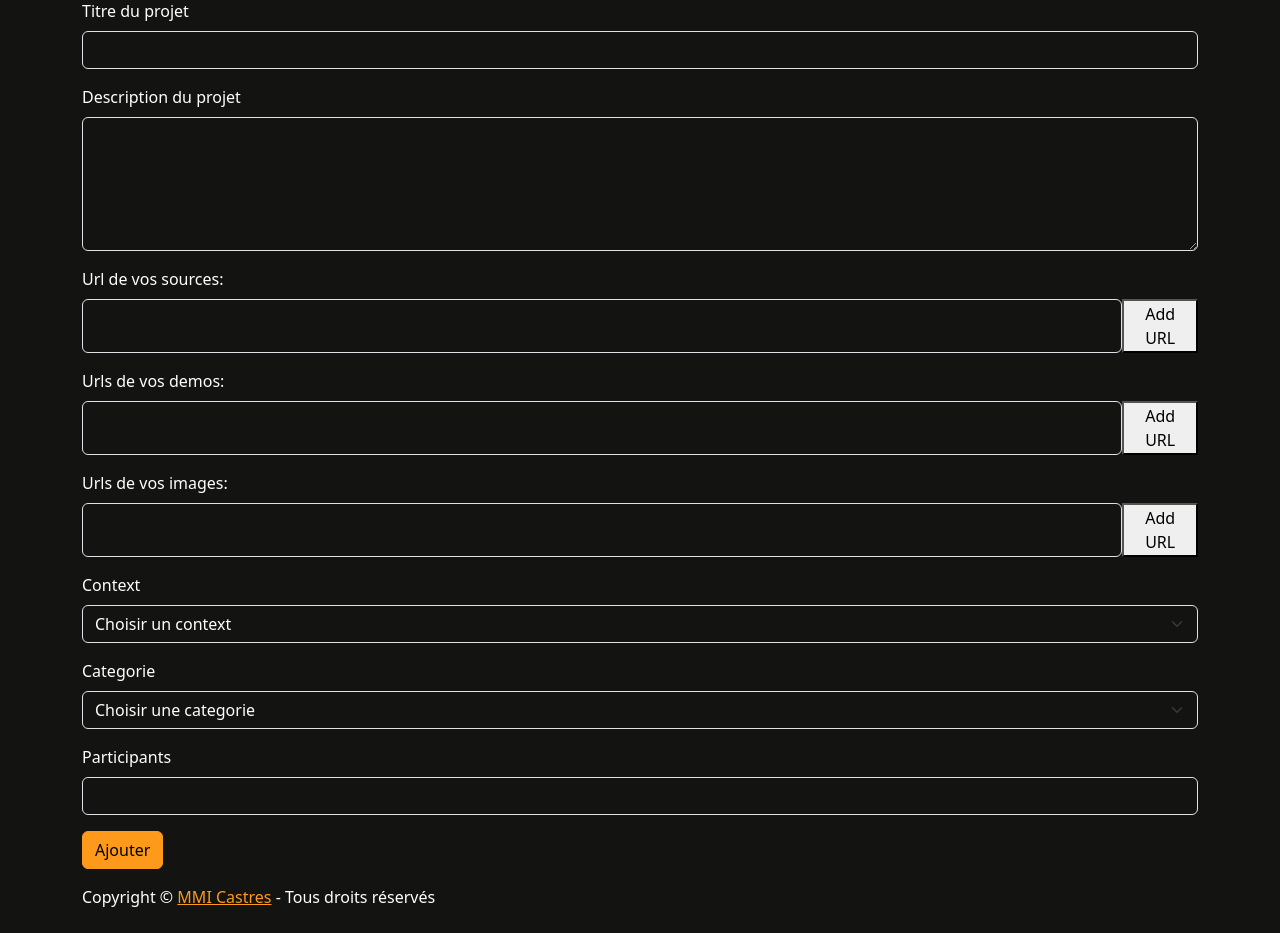
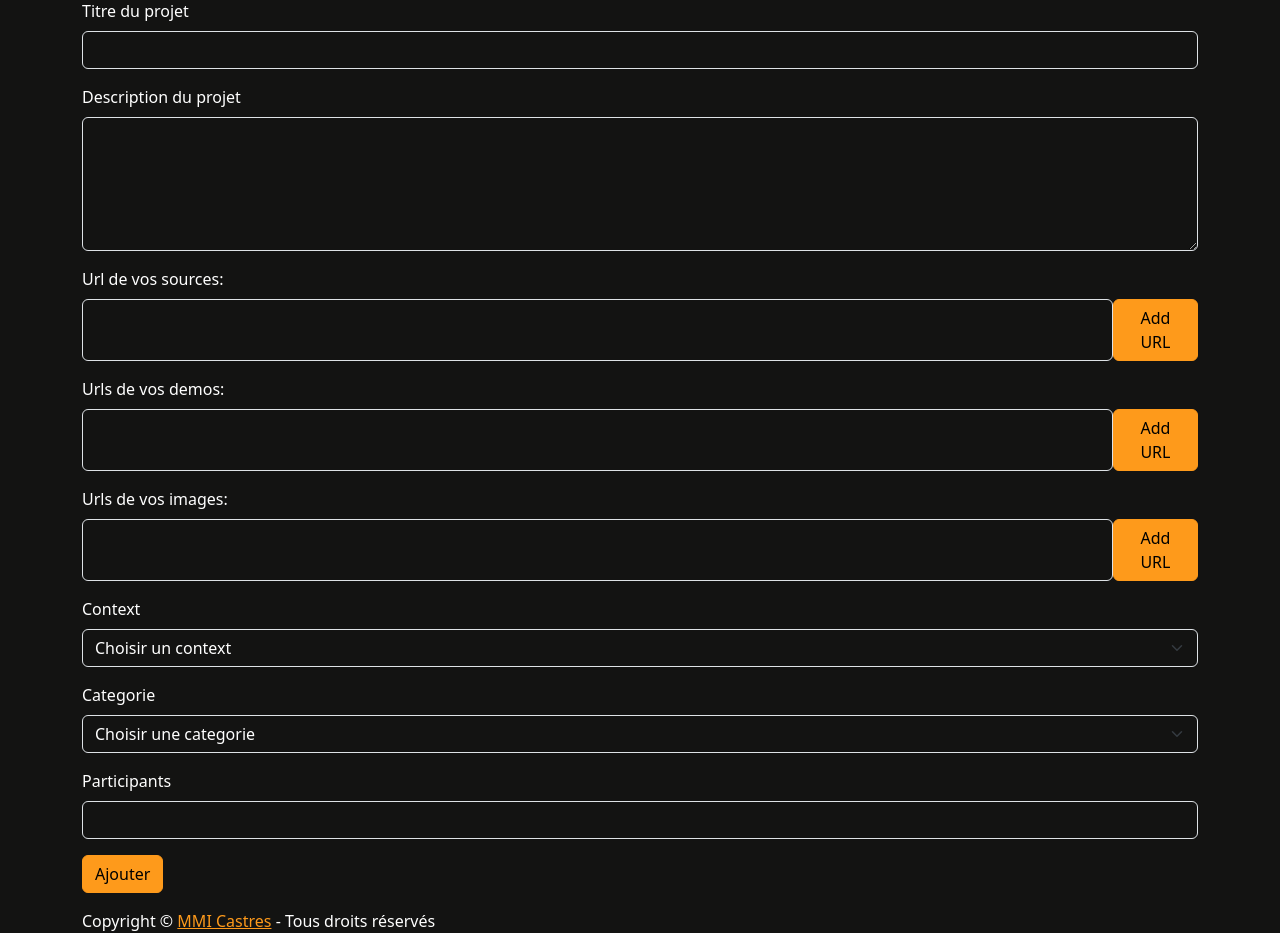
Before and after one commit to mmicastres/sae301-kiliangui, a PHP site: template Views/projet_ajout.html.twig in a window 1280 px wide. Shown: the part 153-1086 px from the top of the page. Before the commit the page ends 1060 px from the top, so only its background shows below. Run offline with PHP 8.4, Linux system fonts and the light colour scheme; the template is opened without the code that fills it, so the values that code supplies are empty; style sheets or scripts are compiled from the project's sources; some libraries are stand-ins or nearby versions.

```diff
--- a/Views/projet_ajout.html.twig
+++ b/Views/projet_ajout.html.twig
@@ -18,7 +18,7 @@
             <label for="sourceUrlInput" class="form-label">Url de vos sources:</label>
             <div class="d-flex">
                 <input type="text" class="form-control" id="sourceUrlInput" required>
-                <button type="button" onclick="addUrl('sourceUrlInput','sourceUrlList','sourceHiddenUrls' )">Add URL</button>
+                <button class="btn btn-primary" type="button" onclick="addUrl('sourceUrlInput','sourceUrlList','sourceHiddenUrls' )">Add URL</button>
             </div>
             <ul id="sourceUrlList"></ul>
             <!--Create a hidden input to store the urls-->
@@ -29,7 +29,7 @@
             <label for="demoUrlInput" class="form-label">Urls de vos demos:</label>
             <div class="d-flex">
                 <input type="text" class="form-control" id="demoUrlInput" required>
-                <button type="button" onclick="addUrl('demoUrlInput','demoUrlList','demoHiddenUrls' )">Add URL</button>
+                <button class="btn btn-primary" type="button" onclick="addUrl('demoUrlInput','demoUrlList','demoHiddenUrls' )">Add URL</button>
             </div>
             <ul id="demoUrlList"></ul>
             <!--Create a hidden input to store the urls-->
@@ -40,7 +40,7 @@
             <label for="imgUrlInput" class="form-label">Urls de vos images:</label>
             <div class="d-flex">
                 <input type="text" class="form-control" id="imgUrlInput" required>
-                <button type="button" onclick="addUrl('imgUrlInput','imgUrlList','imgHiddenUrls' )">Add URL</button>
+                <button class="btn btn-primary" type="button" onclick="addUrl('imgUrlInput','imgUrlList','imgHiddenUrls' )">Add URL</button>
             </div>
             <ul id="imgUrlList"></ul>
             <!--Create a hidden input to store the urls-->
--- a/styles/index.scss
+++ b/styles/index.scss
@@ -42,6 +42,11 @@ nav .navbar-nav{
   }
 }
 
+mark, .mark{
+    background-color: inherit !important;
+    color: $primary !important;
+}
+
 a{
   transition: color 4s ease-in-out;
   :hover{
```
Also changed, not shown: .htaccess (added), 1 other file.
